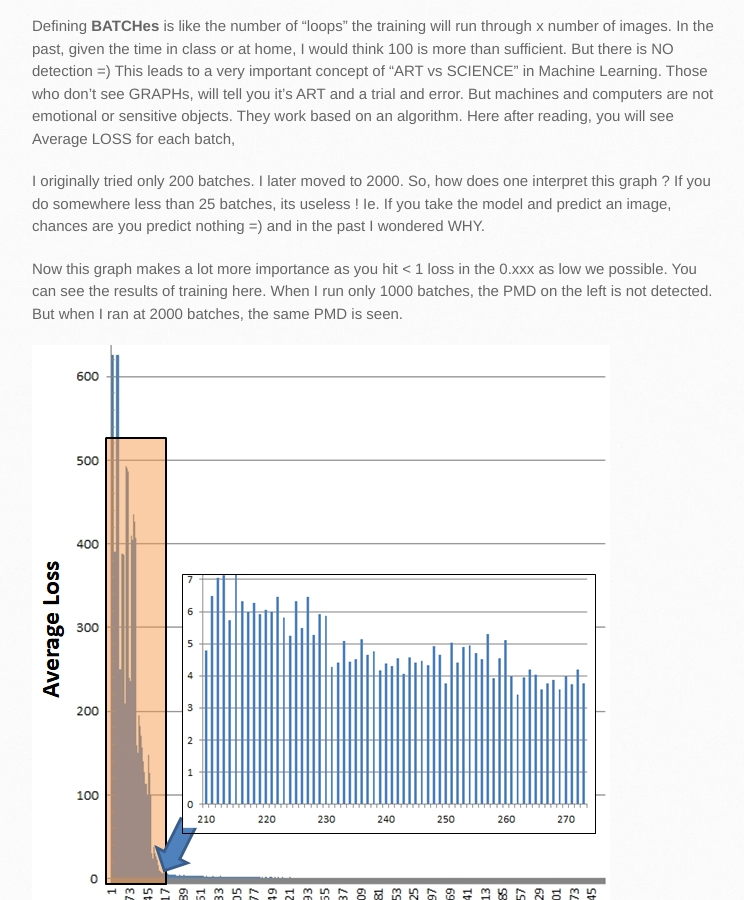
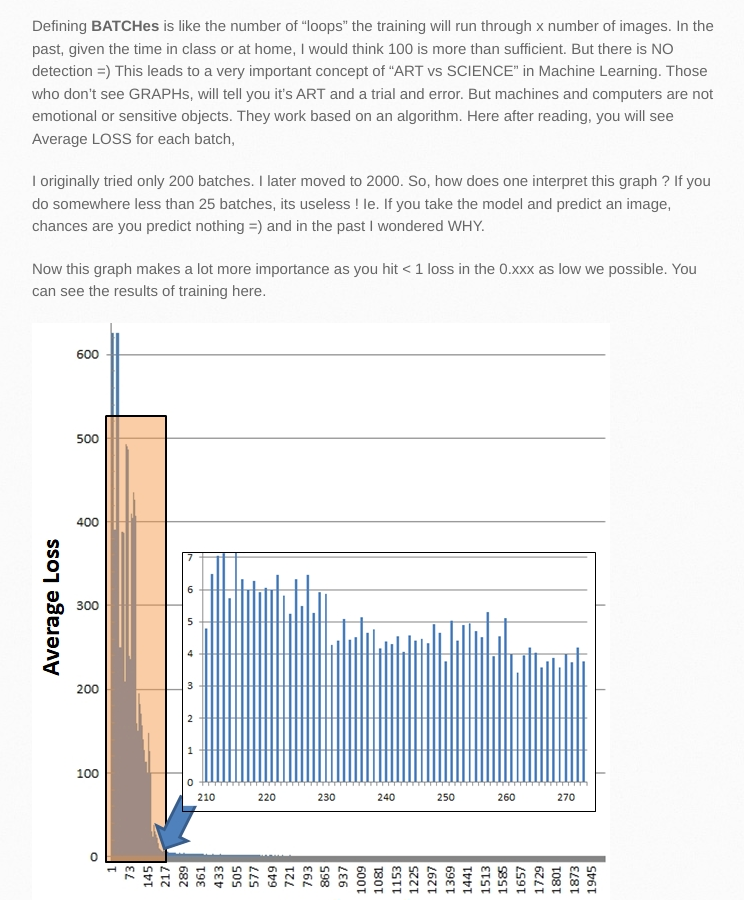
Before and after one commit to StrongRay/StrongRay.github.io, a Jekyll site: the page built from index.md, in a window 1280 px wide and 900 px high, scrolled down 3380 px. Shown: the whole window, without its empty margins (138-882 px from the left). Built offline with Jekyll 4.4.1, drawn with Linux system fonts in a browser that asks for light colours; our own code applies the rules of GitHub Pages for plain Markdown files.

Commit message:
Update index.md

```diff
--- a/index.md
+++ b/index.md
@@ -53,7 +53,7 @@ Defining **BATCHes** is like the number of "loops" the training will run through
 
 I originally tried only 200 batches.  I later moved to 2000.  So, how does one interpret this graph ? If you do somewhere less than 25 batches, its useless ! Ie. If you take the model and predict an image, chances are you predict nothing =) and in the past I wondered WHY.
 
-Now this graph makes a lot more importance as you hit < 1 loss in the 0.xxx as low we possible.  You can see the results of training here.  When I run only 1000 batches, the PMD on the left is not detected.  But when I ran at 2000 batches, the same PMD is seen.
+Now this graph makes a lot more importance as you hit < 1 loss in the 0.xxx as low we possible.  You can see the results of training here.
 
 ![Graph-1](/assets/images/BatchNo-Loss-2.jpg)
 
```
